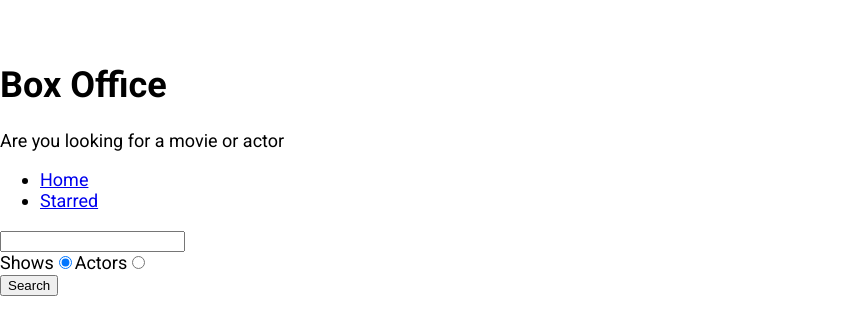
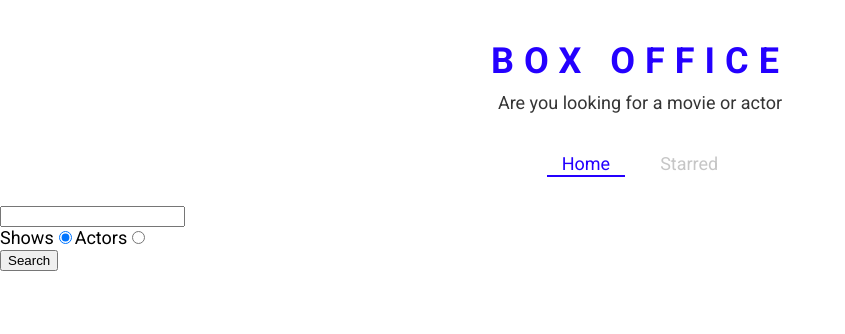
Before and after one commit to buttaRahul/box-office, a React (Create React App) app: page / in a window 1280 px wide. Shown: the top 334 px of the page, without its empty margins (0-845 px from the left). Built offline with nearby package versions, Linux system fonts and the light colour scheme.

Commit message:
styled navs and titled

```diff
--- a/src/App.js
+++ b/src/App.js
@@ -1,19 +1,31 @@
 import React from 'react';
 import {Routes,Route} from 'react-router-dom'
+import { ThemeProvider } from 'styled-components';
 
 import './App.css';
 import Home from './pages/Home';
 import Show from './pages/Show';
 import Starred from './pages/Starred';
 
+const theme = {
+  mainColors: {
+    blue: '#2400ff',
+    gray: '#c6c6c6',
+    dark: '#353535',
+  },
+};
+
+
 function App() {
   return (
+    <ThemeProvider theme={theme}>
      <Routes>
       <Route exact path='/' element={<Home />} />
       <Route  exact path='/starred' element={<Starred />} />
       <Route  exact path='/show/:id' element={<Show />} />
       <Route element={'404 page'}/>
      </Routes>
+     </ThemeProvider>
   );
 }
 
--- a/src/components/Nav.js
+++ b/src/components/Nav.js
@@ -1,5 +1,6 @@
 import React from "react";
-import { Link } from "react-router-dom";
+import {  useLocation } from "react-router-dom";
+import { NavList,LinkStyled } from "./Navs.styled";
 
 const LINKS = [
     {to: '/',text:'Home'},
@@ -7,13 +8,20 @@
 ]
 
 const Nav = ()=> {
+    const location = useLocation();
+
     return (
         <div>
-            <ul>
+            <NavList>
                 {
-                    LINKS.map(item => <li key={item.to}> <Link to={item.to}> {item.text} </Link> </li>)
+                    LINKS.map(item => <li key={item.to}>
+                    <LinkStyled
+                     to={item.to}
+                     className={item.to === location.pathname ? 'active' : ''}>
+                         {item.text}
+                    </LinkStyled> </li>)
                 }
-            </ul>
+            </NavList>
         </div>
     );
 }
--- /dev/null
+++ b/src/components/Navs.styled.js
@@ -0,0 +1,41 @@
+import styled from 'styled-components';
+import { Link } from 'react-router-dom';
+
+export const NavList = styled.ul`
+  display: flex;
+  justify-content: center;
+  list-style: none;
+  margin: 0 0 30px;
+  padding: 0;
+`;
+
+export const LinkStyled = styled(Link)`
+  margin: 0 10px;
+  padding: 3px 15px;
+  position: relative;
+  text-decoration: none;
+  color: ${({ theme }) => theme.mainColors.gray};
+  &.active {
+    color: ${({ theme }) => theme.mainColors.blue};
+    &:after {
+      content: '';
+      position: absolute;
+      display: block;
+      height: 2px;
+      left: 0%;
+      bottom: 0;
+      background-color: ${({ theme }) => theme.mainColors.blue};
+      animation: slide-in 0.3s ease-in forwards;
+      @keyframes slide-in {
+        from {
+          left: 50%;
+          width: 0;
+        }
+        to {
+          left: 0%;
+          width: 100%;
+        }
+      }
+    }
+  }
+`;
--- a/src/components/Titile.js
+++ b/src/components/Titile.js
@@ -1,11 +1,12 @@
 import React from 'react'
+import { TitleWrapper } from './Titled.styled'
 
 const Titile = ({title,subtitle}) => {
   return (
-    <div>
+    <TitleWrapper>
         <h1>{title}</h1>
         <p>{subtitle}</p>
-    </div>
+    </TitleWrapper>
   )
 }
 
--- /dev/null
+++ b/src/components/Titled.styled.js
@@ -0,0 +1,18 @@
+import styled from 'styled-components';
+
+export const TitleWrapper = styled.div`
+  text-align: center;
+  margin: 0 0 40px;
+
+  h1 {
+    color: ${({ theme }) => theme.mainColors.blue};
+    letter-spacing: 10px;
+    text-transform: uppercase;
+    margin: 0 0 10px;
+  }
+
+  p {
+    color: ${({ theme }) => theme.mainColors.dark};
+    margin: 0;
+  }
+`;
--- a/src/misc/custom-hooks.js
+++ b/src/misc/custom-hooks.js
@@ -1,5 +1,5 @@
 
-import {useReducer,useEffect} from 'react'
+import {useReducer,useEffect, useState} from 'react'
 
 function showsReducer(prevState,action){
     switch (action.type)
@@ -31,3 +31,18 @@
 export function useShows(key='shows'){
     return usePersistedReducer(showsReducer,[],key);
 }
+
+export function useLastQuery(key = 'lastQuery') {
+    const [input, setInput] = useState(() => {
+      const persisted = sessionStorage.getItem(key);
+
+      return persisted ? JSON.parse(persisted) : '';
+    });
+
+    const setPersistedInput = newState => {
+      setInput(newState);
+      sessionStorage.setItem(key, JSON.stringify(newState));
+    };
+
+    return [input, setPersistedInput];
+  }
--- a/src/pages/Home.js
+++ b/src/pages/Home.js
@@ -3,10 +3,11 @@
 import MainPageLayout from '../components/MainPageLayout'
 import ShowGrid from '../components/show/ShowGrid'
 import { apiGet } from '../misc/config'
+import { useLastQuery } from '../misc/custom-hooks'
 
 const Home = () => {
 
-  const [input,setInput] = useState('');
+  const [input,setInput] = useLastQuery();
   const [results,setResults] = useState(null);
   const [searchOption,setSearchOption] = useState('shows');
   const isShowsSearch = searchOption === 'shows'
@@ -68,5 +69,4 @@
     </MainPageLayout>
   )
 }
-
 export default Home
```
